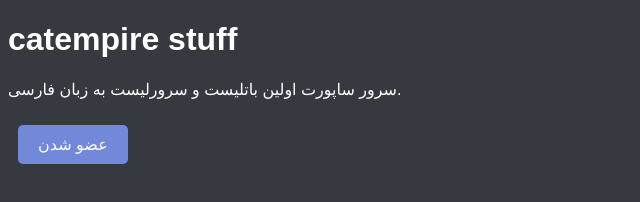
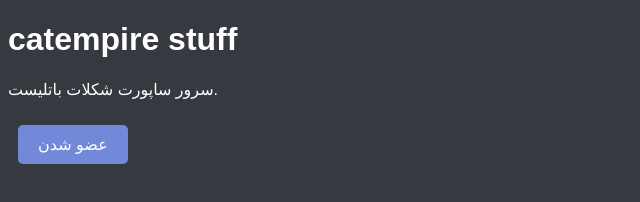
Before and after one commit to EgGCraftIR/identify-as-botlist, a website: page servers.html in a window 1280 px wide. Shown: the whole page, without its empty margins (0-640 px from the left). Drawn offline with Linux system fonts and the light colour scheme.

Commit message:
Update servers.html

```diff
--- a/servers.html
+++ b/servers.html
@@ -1,7 +1,7 @@
 <!DOCTYPE html>
 <html>
 <head>
-    <title>farsi-botlist - discord servers</title>
+    <title>chocolate botlist - discord servers</title>
     <style>
         body {
             background-color: #36393f;
@@ -25,7 +25,7 @@
 </head>
 <body>
     <h1>catempire stuff</h1>
-    <p>سرور ساپورت اولین باتلیست و سرورلیست به زبان فارسی.</p>
+    <p>سرور ساپورت شکلات باتلیست.</p>
     <button onclick="location.href='https://discord.gg/BJ8SNZZpPX'">عضو شدن</button>
 </body>
 </html>
```
